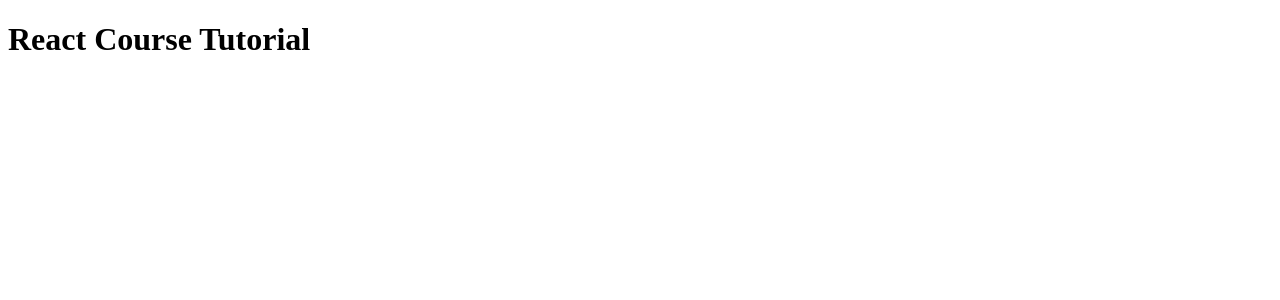
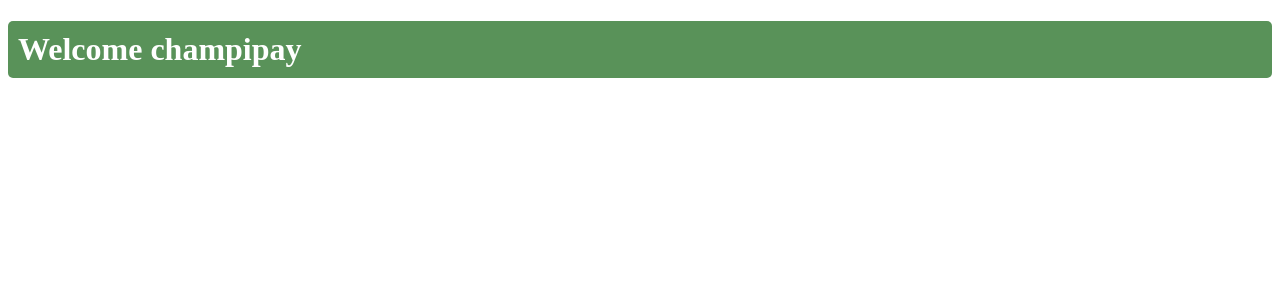
Before and after one commit to chrls97/react-crash-course, a React (Vite) app: page / in a window 1280 px wide. Shown: the top 300 px of the page. Built offline with nearby package versions, Linux system fonts and the light colour scheme.

Commit message:
done learning conditional rendering

```diff
--- a/src/App.jsx
+++ b/src/App.jsx
@@ -1,7 +1,14 @@
+//  conditional rendering = allow you to control when gets rendered
+//                          in your application based on certain conditions
+//                          (show, hide, or change components)
+
+import UserGreeting from "./UserGreeting/UserGreeting.jsx";
 
 function App() {
   return (
-    <h1>React Course Tutorial</h1>
+    <>
+      <UserGreeting isLoggedIn={true} username="champipay" />
+    </>
   )
 }
 
--- /dev/null
+++ b/src/UserGreeting/UserGreeting.jsx
@@ -0,0 +1,13 @@
+//import css
+import styles from './UserGreeting.module.css';
+
+function UserGreeting(props){
+
+  const welcomeMessage = <h1 className={styles["welcome-message"]}>Welcome {props.username}</h1>;
+  const loginMessage = <h1  className={styles["login-message"]}>Please Log in to continue</h1>;
+
+  // Conditional Rendering
+  return(props.isLoggedIn ? welcomeMessage : loginMessage )
+}
+
+export default UserGreeting;
--- /dev/null
+++ b/src/UserGreeting/UserGreeting.module.css
@@ -0,0 +1,14 @@
+.welcome-message{
+  border-radius: 5px;
+  padding:10px;
+  background-color: rgb(89, 146, 89);
+  color: white;
+}
+
+.login-message{
+  border-radius: 5px;
+  padding:10px;
+  background-color: rgb(172, 62, 62);
+  color: white;
+
+}
```
